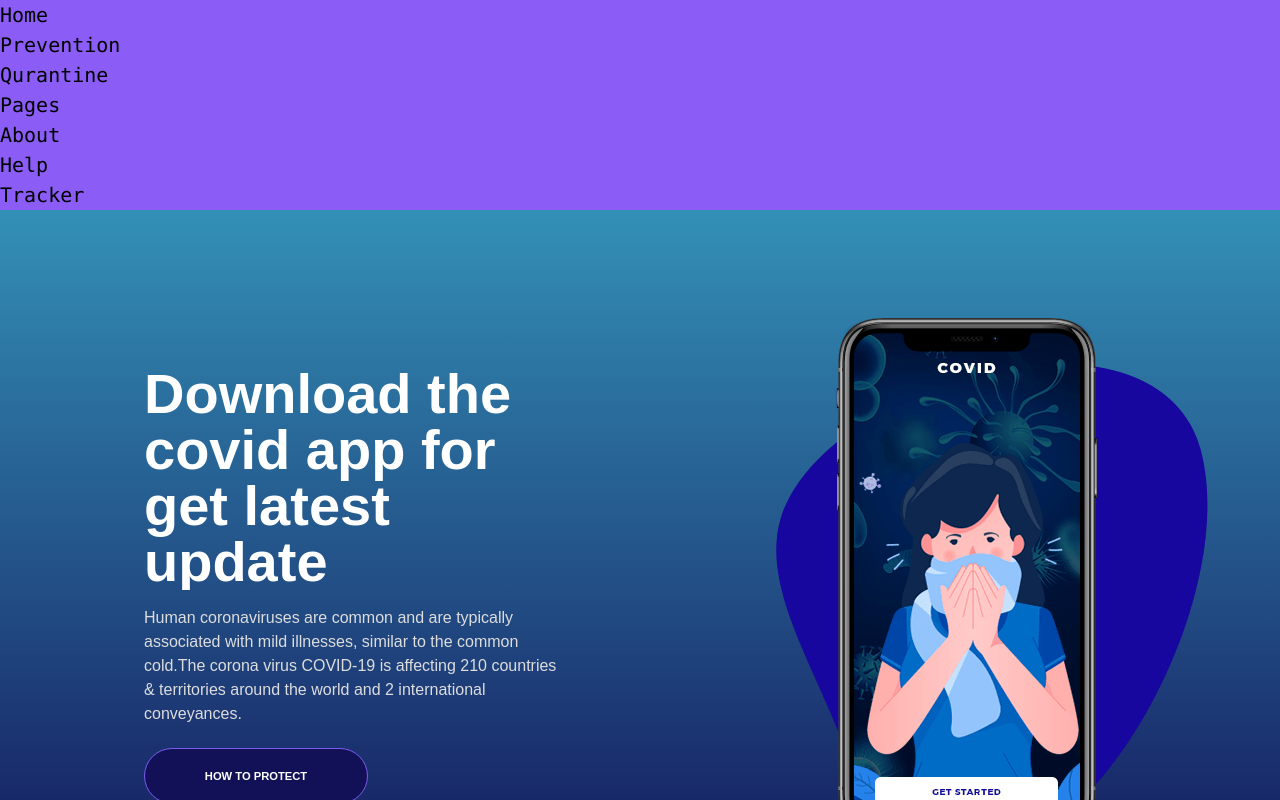
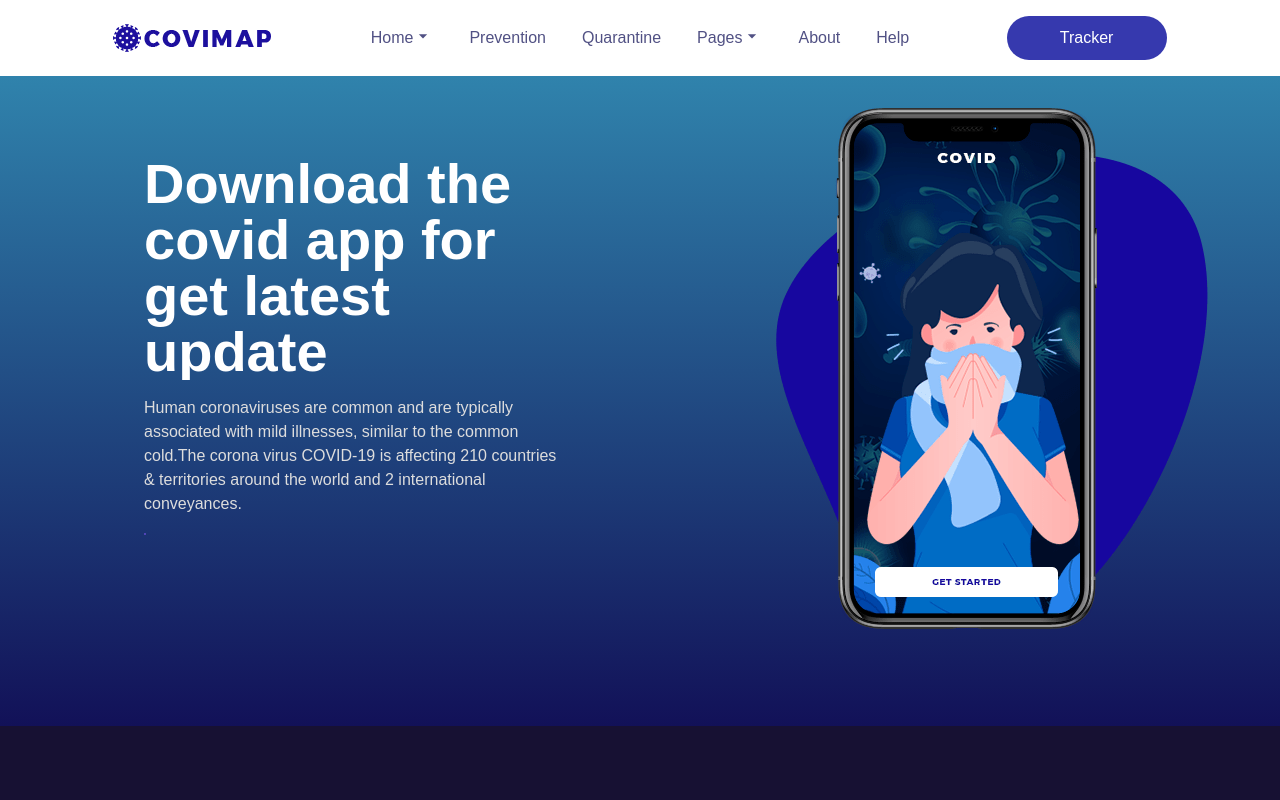
Before and after one commit to Adrianaortiz00/COVID-Tracker, a React (Vite) app: page / in a window 1280 px wide. Shown: the top 800 px of the page. Built offline with nearby package versions, Linux system fonts and the light colour scheme; a web font is replaced by a local one.

Commit message:
refactor navbar button

```diff
--- a/src/components/Navbar.jsx
+++ b/src/components/Navbar.jsx
@@ -1,31 +1,139 @@
+import { useState } from "react";
 import { Link } from "react-router-dom";
+import logo from "../../public/assets/images/logo.png";
+import Button from "./home/Button";
 
 const Navbar = () => {
+  const [isOpen, setIsOpen] = useState(false);
+
+  const toggleMenu = () => {
+    setIsOpen(!isOpen);
+  };
+
   return (
-    <div className="bg-violet-500 text-xl font-mono">
-      <ul>
+    <div>
+      <nav className="font-poppins font-medium bg-white fixed w-full z-20 top-0 start-0">
+        <div className="max-w-screen-xl flex flex-wrap items-center justify-evenly mx-auto p-4">
+          <img src={logo} alt="Logo" />
+
+          <div className="flex items-center md:order-2 space-x-3 md:space-x-0 rtl:space-x-reverse">
+            <Button
+              buttonStyle="bg-purple-blue w-40 h-11 rounded-3xl text-base text-white font-medium hover:bg-purple-blue"
+              navbar={true}
+            >
+              <Link to="/tracker">Tracker</Link>
+            </Button>
+
+            <button
+              onClick={toggleMenu}
+              type="button"
+              className="inline-flex items-center p-2 w-10 h-10 justify-center border text-gray border-gray-super-light rounded md:hidden focus:outline-none"
+              aria-controls="navbar-sticky"
+              aria-expanded={isOpen}
+            >
+              <svg
+                className="w-5 h-5"
+                aria-hidden="true"
+                xmlns="http://www.w3.org/2000/svg"
+                fill="none"
+                viewBox="0 0 17 14"
+              >
+                <path
+                  stroke="currentColor"
+                  strokeLinecap="round"
+                  strokeLinejoin="round"
+                  strokeWidth="2"
+                  d="M1 1h15M1 7h15M1 13h15"
+                />
+              </svg>
+            </button>
+          </div>
+
+          <div
+            className={`items-center justify-between ${isOpen ? "flex" : "hidden"} w-full md:flex md:w-auto md:order-1`}
+            id="navbar-sticky"
+          >
+            <ul
+              className={`flex flex-col p-4 text-[#515184] md:p-0 font-medium bg-gray-50 md:space-x-9 rtl:space-x-reverse md:flex-row md:mt-0 md:border-0 md:bg-white ${
+                isOpen ? "absolute top-16 left-0 w-full bg-white" : ""
+              }`}
+            >
               <li>
-          <Link to="/">Home</Link>
+                <Link
+                  to="/"
+                  className="flex border-b-2 border-[#515184] md:border-0 py-3 pl-3 pr-4 text-gray-700 md:p-0"
+                >
+                  Home
+                  <svg width="20px" height="auto" viewBox="0 0 24 24" xmlns="http://www.w3.org/2000/svg" fill="#515184">
+                    <g id="SVGRepo_bgCarrier" stroke-width="0"></g>
+                    <g id="SVGRepo_tracerCarrier" stroke-linecap="round" stroke-linejoin="round"></g>
+                    <g id="SVGRepo_iconCarrier">
+                      {" "}
+                      <rect x="0" fill="none" width="24" height="24"></rect>{" "}
+                      <g>
+                        {" "}
+                        <path d="M7 10l5 5 5-5"></path>{" "}
+                      </g>{" "}
+                    </g>
+                  </svg>
+                </Link>
               </li>
               <li>
-          <Link to="/prevention">Prevention</Link>
+                <Link
+                  to="/prevention"
+                  className="flex border-b-2 border-[#515184] md:border-0 py-3 pl-3 pr-4 text-gray-700 md:p-0"
+                >
+                  Prevention
+                </Link>
               </li>
               <li>
-          <Link to="/qurantine">Qurantine</Link>
+                <Link
+                  to="/quarantine"
+                  className="flex border-b-2 border-[#515184] md:border-0 py-3 pl-3 pr-4 text-gray-700 md:p-0"
+                >
+                  Quarantine
+                </Link>
               </li>
               <li>
-          <Link to="/pages">Pages</Link>
+                <Link
+                  to="/pages"
+                  className="flex border-b-2 border-[#515184] md:border-0 py-3 pl-3 pr-4 text-gray-700 md:p-0"
+                >
+                  Pages
+                  <svg width="20px" height="auto" viewBox="0 0 24 24" xmlns="http://www.w3.org/2000/svg" fill="#515184">
+                    <g id="SVGRepo_bgCarrier" stroke-width="0"></g>
+                    <g id="SVGRepo_tracerCarrier" stroke-linecap="round" stroke-linejoin="round"></g>
+                    <g id="SVGRepo_iconCarrier">
+                      {" "}
+                      <rect x="0" fill="none" width="24" height="24"></rect>{" "}
+                      <g>
+                        {" "}
+                        <path d="M7 10l5 5 5-5"></path>{" "}
+                      </g>{" "}
+                    </g>
+                  </svg>
+                </Link>
               </li>
               <li>
-          <Link to="/about">About</Link>
+                <Link
+                  to="/about"
+                  className="flex border-b-2 border-[#515184] md:border-0 py-3 pl-3 pr-4 text-gray-700 md:p-0"
+                >
+                  About
+                </Link>
               </li>
               <li>
-          <Link to="/help">Help</Link>
-        </li>
-        <li>
-          <Link to="/tracker">Tracker</Link>
+                <Link
+                  to="/help"
+                  className="flex border-b-2 border-[#515184] md:border-0 py-3 pl-3 pr-4 text-gray-700 md:p-0"
+                >
+                  Help
+                </Link>
               </li>
             </ul>
+          </div>
+        </div>
+      </nav>
     </div>
   );
 };
--- a/src/components/home/Button.jsx
+++ b/src/components/home/Button.jsx
@@ -1,15 +1,19 @@
 import PropTypes from "prop-types";
 
-const Button = ({ buttonText, buttonStyle }) => {
-    return (
-        <button className={`${buttonStyle} w-56 h-[5em] text-[0.7em] font-semibold font-poppins py-2 px-4 mt-[2em] mb-8 `} >{buttonText} </button>
-    )
-}
+const Button = ({ children, buttonStyle, navbar }) => {
+  return (
+    <button
+      className={`${buttonStyle}, ${
+        { navbar } ? "" : "w-56 h-[5em] text-[0.7em] font-semibold font-poppins py-2 px-4"
+      }`}
+    >
+      {children}
+    </button>
+  );
+};
 Button.propTypes = {
-    buttonText: PropTypes.string,
-    buttonStyle: PropTypes.string,
+  buttonText: PropTypes.string,
+  buttonStyle: PropTypes.string,
 };
 
-
-
-export default Button
+export default Button;
--- a/src/layout/Layout.jsx
+++ b/src/layout/Layout.jsx
@@ -8,7 +8,7 @@ const Layout = () => {
       <main>
         <Outlet />
       </main>
-      <footer>Footer</footer>
+      {/* <footer>Footer</footer> */}
     </div>
   );
 };
```
Lines whose indentation alone changed are shown as unchanged.
